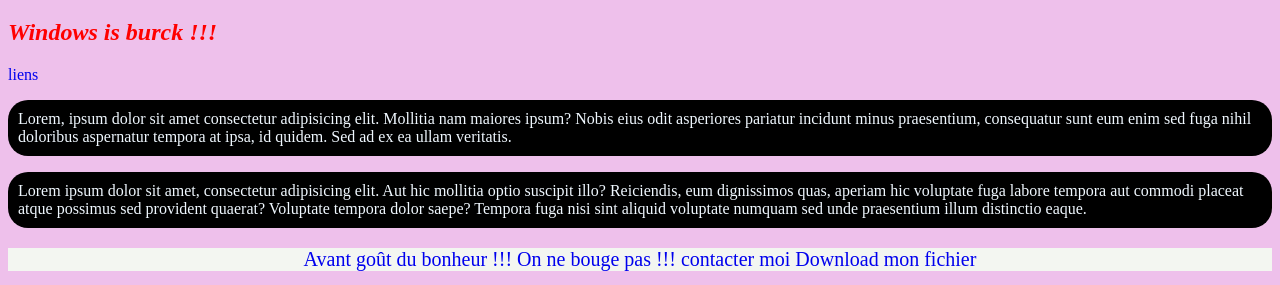
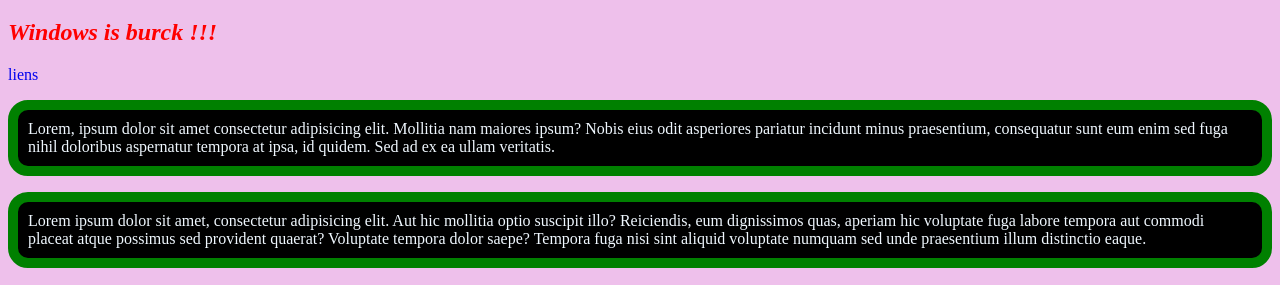
Before and after one commit to MarcSegard/exoHtml, a plain HTML site: page index.html in a window 1280 px wide. Shown: the part 61-346 px from the top of the page. Drawn offline with Linux system fonts and the light colour scheme.

Commit message:
Add border

```diff
--- a/CSS/style.css
+++ b/CSS/style.css
@@ -23,6 +23,7 @@ a {
     color: aliceblue;
     padding: 10px;
     border-radius: 20px;
+    border: solid 10px green;
 }
 
 div#image {
```
